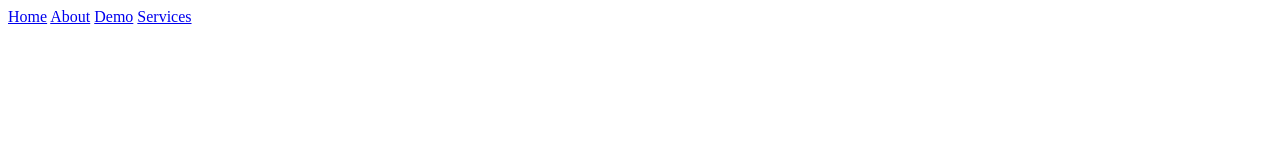
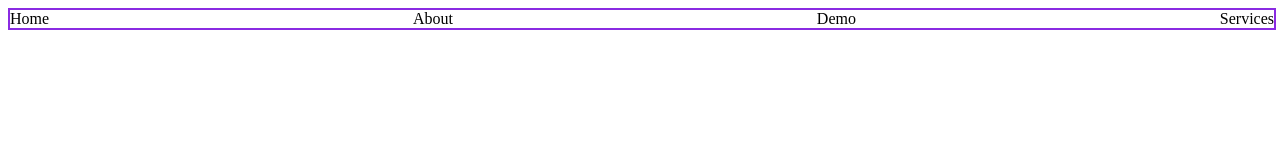
Before and after one commit to cooking-tradition/Cooking_Tradition_webpt6, a website: page public/index.html in a window 1280 px wide. Drawn offline with nearby package versions, Linux system fonts and the light colour scheme.

Commit message:
added flex to nav items

```diff
--- a/public/index.html
+++ b/public/index.html
@@ -4,6 +4,7 @@
     <meta charset="UTF-8">
     <meta name="viewport" content="width=device-width, initial-scale=1.0">
     <meta http-equiv="X-UA-Compatible" content="ie=edge">
+    <link rel='stylesheet' type='text/CSS' href="../src/CSS/index.css">
     <link rel="stylesheet" type="text/css" charset="UTF-8" href="https://cdnjs.cloudflare.com/ajax/libs/slick-carousel/1.6.0/slick.min.css" />
     <link rel="stylesheet" type="text/css" href="https://cdnjs.cloudflare.com/ajax/libs/slick-carousel/1.6.0/slick-theme.min.css" />
     <title>Document</title>
--- a/src/LESS/index.less
+++ b/src/LESS/index.less
@@ -0,0 +1,19 @@
+.container {
+
+    .nav{
+        width: 100%;
+        border: 2px solid blueviolet;
+
+        nav{
+            display: flex;
+            justify-content: space-between;
+
+            a{
+
+                text-decoration: none;
+                color: black;
+            }
+
+        }
+    }
+}
```
Also changed, not shown: src/CSS/index.css.
